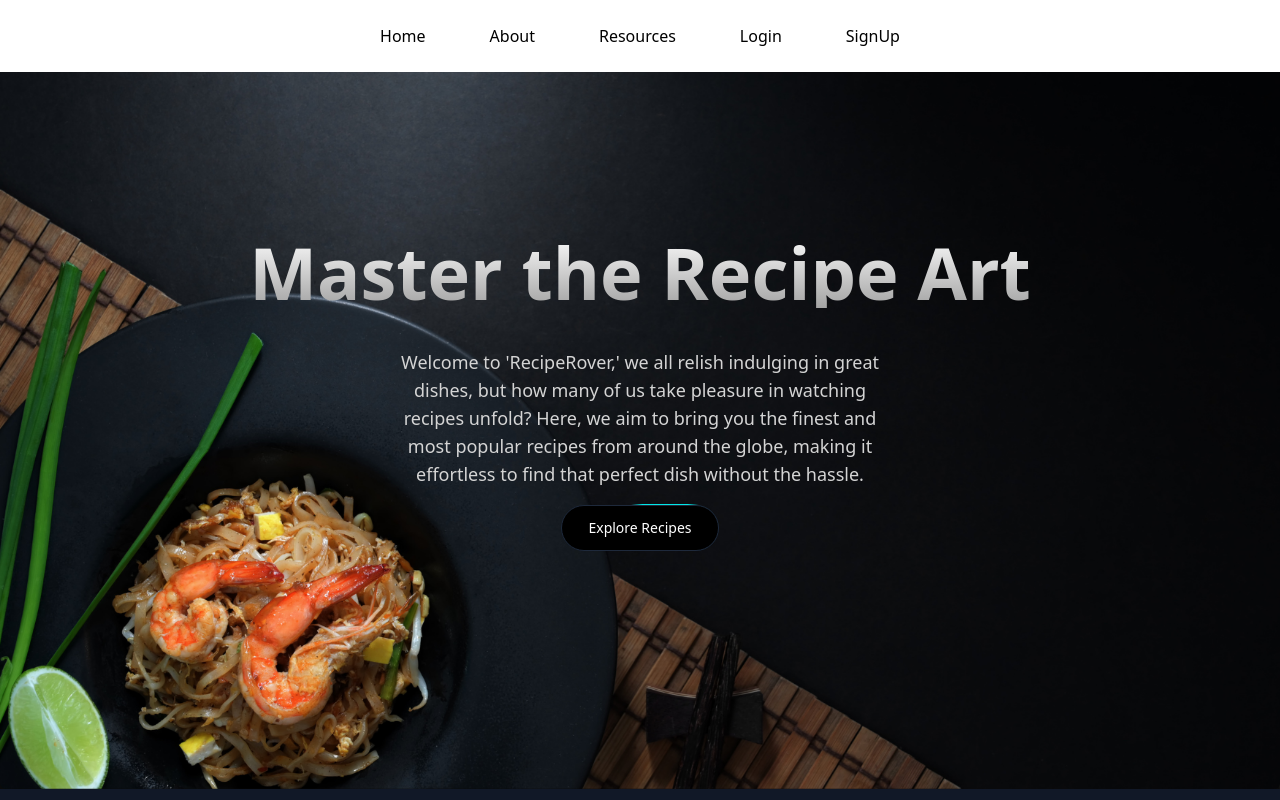
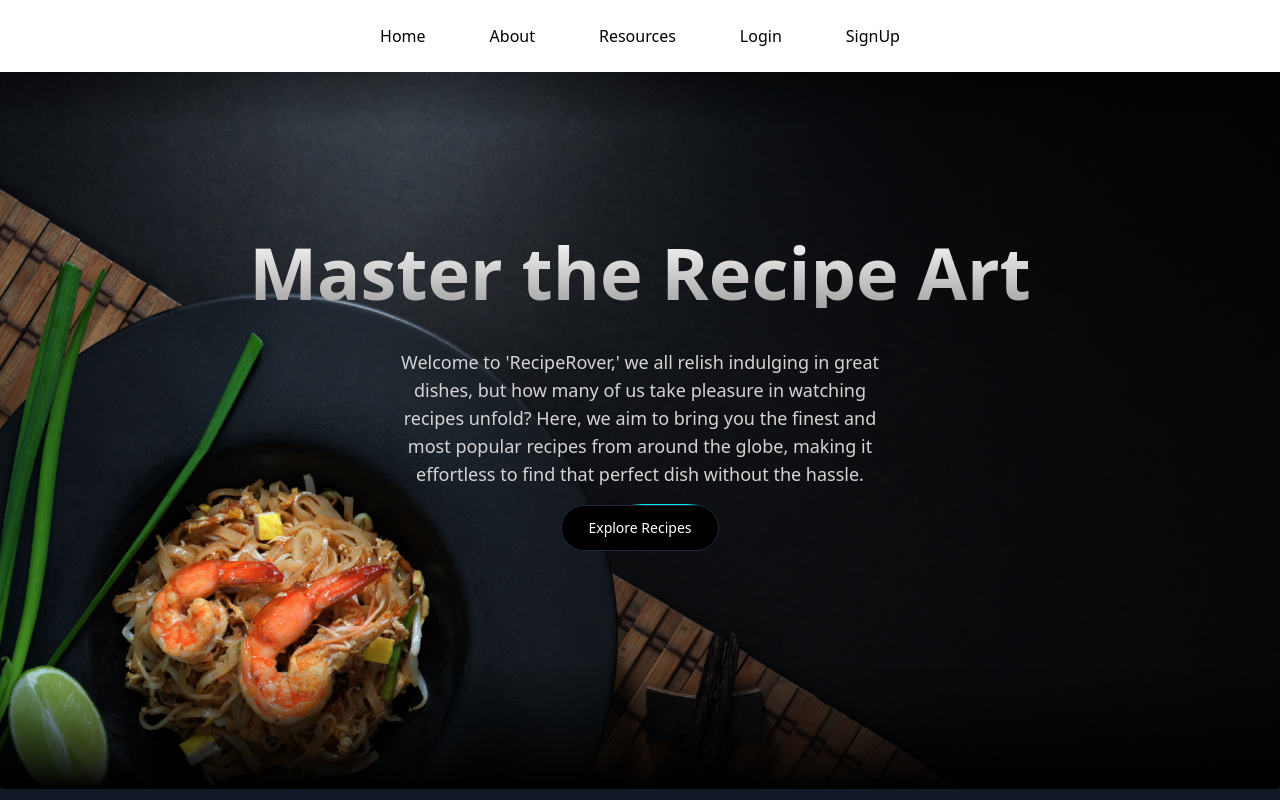
Before and after one commit to Garvit-Nag/reciperover, a Next.js app: page / in a window 1280 px wide. Shown: the top 800 px of the page. Built offline with nearby package versions, Linux system fonts and the light colour scheme.

Commit message:
Added Gradient

```diff
--- a/src/components/HeroSection.tsx
+++ b/src/components/HeroSection.tsx
@@ -14,6 +14,10 @@ function HeroSection() {
                 backgroundPosition: 'center',
             }}
         >
+            <div className="absolute inset-0 z-0">
+                <div className="absolute top-0 left-0 right-0 h-32 bg-gradient-to-b from-black to-transparent"></div>
+                <div className="absolute bottom-0 left-0 right-0 h-32 bg-gradient-to-t from-black to-transparent"></div>
+            </div>
             {/* <Spotlight
                 className="-top-40 left-0 md:left-60 md:-top-20"
                 fill="white"
```
